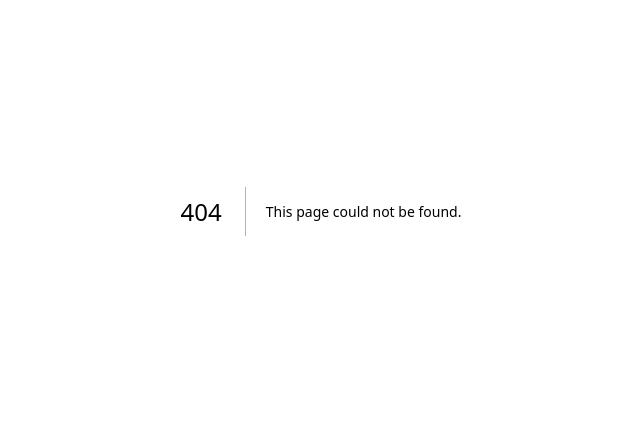
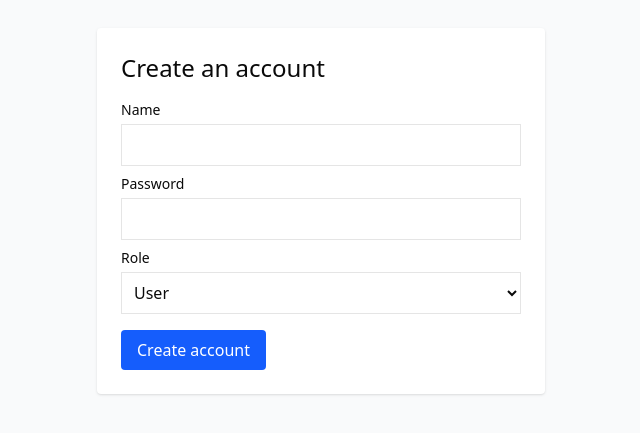
Before and after one commit to IlyasDev-Quest/iot-dht-frontend, a Next.js app: page /auth/register in a window 1280 px wide. Before the commit this address had no page. Shown: the part 189-622 px from the top of the page, without its empty margins (319-959 px from the left). Built offline with nearby package versions, Linux system fonts and the light colour scheme.

Commit message:
feature : add auth N

```diff
--- /dev/null
+++ b/app/auth/login/page.tsx
@@ -0,0 +1,44 @@
+"use client";
+
+import React, { useState } from "react";
+import { useRouter } from "next/navigation";
+import { useAuth } from "@/components/AuthProviderClient";
+
+export default function LoginPage() {
+  const { login } = useAuth();
+  const router = useRouter();
+  const [name, setName] = useState("");
+  const [password, setPassword] = useState("");
+  const [error, setError] = useState<string | null>(null);
+
+  const onSubmit = async (e: React.FormEvent) => {
+    e.preventDefault();
+    setError(null);
+    const res = await login(name.trim(), password);
+    if (!res.ok) setError(res.error ?? "login failed");
+    else router.push("/dashboard");
+  };
+
+  return (
+    <div className="min-h-screen flex items-center justify-center p-6">
+      <form onSubmit={onSubmit} className="w-full max-w-md bg-white p-6 rounded shadow">
+        <h2 className="text-2xl mb-4">Sign in</h2>
+        <label className="block mb-2">
+          <div className="text-sm mb-1">Name</div>
+          <input className="border p-2 w-full" value={name} onChange={(e) => setName(e.target.value)} />
+        </label>
+
+        <label className="block mb-4">
+          <div className="text-sm mb-1">Password</div>
+          <input type="password" className="border p-2 w-full" value={password} onChange={(e) => setPassword(e.target.value)} />
+        </label>
+
+        {error && <div className="text-red-600 mb-2">{error}</div>}
+
+        <button type="submit" className="bg-green-600 text-white px-4 py-2 rounded">
+          Sign in
+        </button>
+      </form>
+    </div>
+  );
+}
--- /dev/null
+++ b/app/auth/register/page.tsx
@@ -0,0 +1,53 @@
+"use client";
+
+import React, { useState } from "react";
+import { useRouter } from "next/navigation";
+import { useAuth } from "@/components/AuthProviderClient";
+
+export default function RegisterPage() {
+  const { register, registering, registeringError } = useAuth();
+  const router = useRouter();
+  const [name, setName] = useState("");
+  const [password, setPassword] = useState("");
+  const [role, setRole] = useState("user");
+  const [error, setError] = useState<string | null>(null);
+
+  const onSubmit = async (e: React.FormEvent) => {
+    e.preventDefault();
+    setError(null);
+    const res = await register(name.trim(), password, role);
+    if (!res.ok) setError(res.error ?? "failed to register");
+    else router.push("/dashboard");
+  };
+
+  return (
+    <div className="min-h-screen flex items-center justify-center p-6">
+      <form onSubmit={onSubmit} className="w-full max-w-md bg-white p-6 rounded shadow">
+        <h2 className="text-2xl mb-4">Create an account</h2>
+        <label className="block mb-2">
+          <div className="text-sm mb-1">Name</div>
+          <input className="border p-2 w-full" value={name} onChange={(e) => setName(e.target.value)} />
+        </label>
+
+        <label className="block mb-2">
+          <div className="text-sm mb-1">Password</div>
+          <input type="password" className="border p-2 w-full" value={password} onChange={(e) => setPassword(e.target.value)} />
+        </label>
+
+        <label className="block mb-4">
+          <div className="text-sm mb-1">Role</div>
+          <select className="border p-2 w-full" value={role} onChange={(e) => setRole(e.target.value)}>
+            <option value="user">User</option>
+            <option value="admin">Admin</option>
+          </select>
+        </label>
+
+        {(error || registeringError) && <div className="text-red-600 mb-2">{error ?? registeringError}</div>}
+
+        <button type="submit" className="bg-blue-600 text-white px-4 py-2 rounded" disabled={registering}>
+          {registering ? "Creating..." : "Create account"}
+        </button>
+      </form>
+    </div>
+  );
+}
--- a/app/dashboard/page.tsx
+++ b/app/dashboard/page.tsx
@@ -1,6 +1,7 @@
 "use client";
 
 import { useEffect, useState } from "react";
+import { useAuth } from "@/components/AuthProviderClient";
 import { TemperatureCard } from "@/components/custom/ui/TemperatureCard";
 import { HumidityCard } from "@/components/custom/ui/HumidityCard";
 import { getDHT11LatestReading } from "@/services/dht11Service";
@@ -9,6 +10,7 @@ import ApexChart from "@/components/custom/ui/ApexChart";
 
 export default function Dashboard() {
   const [reading, setReading] = useState<DHT11Reading | null>(null);
+  const { currentUser, logout } = useAuth();
 
   useEffect(() => {
     // Fetch initial data
@@ -52,14 +54,24 @@ export default function Dashboard() {
 
   return (
     <div className="min-h-screen p-8">
+      <div className="flex items-center justify-between mb-6">
+        <div>
+          <h1 className="mb-2 text-4xl font-semibold text-foreground">Environmental Status</h1>
+          <p className="text-sm text-muted-foreground">Real-time temperature and humidity monitoring</p>
+        </div>
+        <div className="text-right">
+          {currentUser ? (
+            <div className="text-sm">
+              <div>Signed in as <strong>{currentUser.name}</strong></div>
+              <div className="text-xs text-muted-foreground">Role: {currentUser.role}</div>
+              <button onClick={() => logout()} className="mt-2 text-red-600 text-sm">Sign out</button>
+            </div>
+          ) : (
+            <div className="text-sm">Not signed in</div>
+          )}
+        </div>
+      </div>
       <div className="mx-auto max-w-2xl">
-        <h1 className="mb-2 text-4xl font-semibold text-foreground">
-          Environmental Status
-        </h1>
-        <p className="mb-8 text-muted-foreground">
-          Real-time temperature and humidity monitoring
-        </p>
-
         <div className="grid gap-6 sm:grid-cols-2">
           <TemperatureCard
             value={reading?.temperature ?? 0}
--- a/app/layout.tsx
+++ b/app/layout.tsx
@@ -1,6 +1,7 @@
 import type { Metadata } from "next";
 import { Roboto } from "next/font/google";
 import "./globals.css";
+import { AuthProvider } from "@/components/AuthProviderClient";
 
 const roboto = Roboto({
   variable: "--font-roboto",
@@ -23,7 +24,9 @@ export default function RootLayout({
       <body
         className={`${roboto.variable} antialiased bg-gray-50 min-h-screen`}
       >
-        {children}
+        <AuthProvider>
+          {children}
+        </AuthProvider>
       </body>
     </html>
   );
--- /dev/null
+++ b/components/AuthProviderClient.tsx
@@ -0,0 +1,84 @@
+"use client";
+
+import React, { createContext, useContext, useEffect, useState } from "react";
+import type { User } from "@/lib/auth";
+import {
+  getCurrentUser,
+  getUsers,
+  registerUser,
+  loginUser,
+  logout as logoutStorage,
+} from "@/lib/auth";
+
+type AuthContextType = {
+  currentUser: User | null;
+  registering: boolean;
+  registeringError?: string | null;
+  register: (name: string, password: string, role: string) => Promise<{ ok: boolean; error?: string }>;
+  login: (name: string, password: string) => Promise<{ ok: boolean; error?: string }>;
+  logout: () => void;
+  users: User[];
+};
+
+const AuthContext = createContext<AuthContextType | undefined>(undefined);
+
+export const AuthProvider: React.FC<{ children: React.ReactNode }> = ({ children }) => {
+  const [currentUser, setCurrentUser] = useState<User | null>(null);
+  const [registering, setRegistering] = useState(false);
+  const [registeringError, setRegisteringError] = useState<string | null>(null);
+  const [users, setUsers] = useState<User[]>([]);
+
+  useEffect(() => {
+    setCurrentUser(getCurrentUser());
+    setUsers(getUsers());
+  }, []);
+
+  const register = async (name: string, password: string, role: string) => {
+    setRegistering(true);
+    setRegisteringError(null);
+    try {
+      const res = registerUser({ name, password, role });
+      if (!res.ok) {
+        setRegisteringError(res.error);
+        setRegistering(false);
+        return { ok: false, error: res.error };
+      }
+      setCurrentUser(res.user);
+      setUsers(getUsers());
+      setRegistering(false);
+      return { ok: true };
+    } catch (e: any) {
+      setRegistering(false);
+      setRegisteringError(e?.message ?? String(e));
+      return { ok: false, error: e?.message ?? String(e) };
+    }
+  };
+
+  const login = async (name: string, password: string) => {
+    try {
+      const res = loginUser(name, password);
+      if (!res.ok) return { ok: false, error: res.error };
+      setCurrentUser(res.user);
+      return { ok: true };
+    } catch (e: any) {
+      return { ok: false, error: e?.message ?? String(e) };
+    }
+  };
+
+  const logout = () => {
+    logoutStorage();
+    setCurrentUser(null);
+  };
+
+  return (
+    <AuthContext.Provider value={{ currentUser, registering, registeringError, register, login, logout, users }}>
+      {children}
+    </AuthContext.Provider>
+  );
+};
+
+export function useAuth() {
+  const ctx = useContext(AuthContext);
+  if (!ctx) throw new Error("useAuth must be used within AuthProvider");
+  return ctx;
+}
--- /dev/null
+++ b/lib/auth.ts
@@ -0,0 +1,65 @@
+// Simple frontend-only auth utilities using localStorage
+export type User = {
+  name: string;
+  password: string; // NOTE: plaintext in localStorage, not secure — frontend-only as requested
+  role: string;
+};
+
+const USERS_KEY = "iot_users";
+const CURRENT_KEY = "iot_current_user";
+
+export function getUsers(): User[] {
+  if (typeof window === "undefined") return [];
+  try {
+    const raw = localStorage.getItem(USERS_KEY);
+    return raw ? (JSON.parse(raw) as User[]) : [];
+  } catch (e) {
+    console.error("getUsers parse error", e);
+    return [];
+  }
+}
+
+export function saveUsers(users: User[]) {
+  if (typeof window === "undefined") return;
+  localStorage.setItem(USERS_KEY, JSON.stringify(users));
+}
+
+export function registerUser(u: User): { ok: true; user: User } | { ok: false; error: string } {
+  if (!u.name || !u.password) return { ok: false, error: "name and password required" };
+  const users = getUsers();
+  const exists = users.find((x) => x.name === u.name);
+  if (exists) return { ok: false, error: "user already exists" };
+  users.push(u);
+  saveUsers(users);
+  setCurrentUser(u);
+  return { ok: true, user: u };
+}
+
+export function loginUser(name: string, password: string): { ok: true; user: User } | { ok: false; error: string } {
+  const users = getUsers();
+  const found = users.find((u) => u.name === name && u.password === password);
+  if (!found) return { ok: false, error: "invalid credentials" };
+  setCurrentUser(found);
+  return { ok: true, user: found };
+}
+
+export function setCurrentUser(user: User | null) {
+  if (typeof window === "undefined") return;
+  if (!user) localStorage.removeItem(CURRENT_KEY);
+  else localStorage.setItem(CURRENT_KEY, JSON.stringify(user));
+}
+
+export function getCurrentUser(): User | null {
+  if (typeof window === "undefined") return null;
+  try {
+    const raw = localStorage.getItem(CURRENT_KEY);
+    return raw ? (JSON.parse(raw) as User) : null;
+  } catch (e) {
+    console.error("getCurrentUser parse error", e);
+    return null;
+  }
+}
+
+export function logout() {
+  setCurrentUser(null);
+}
```
Also changed, not shown: 1 other file (tests, documents, lock files or other folders).
